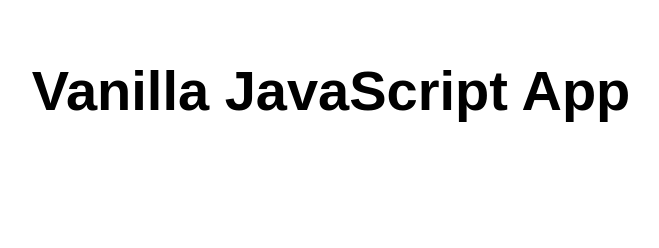
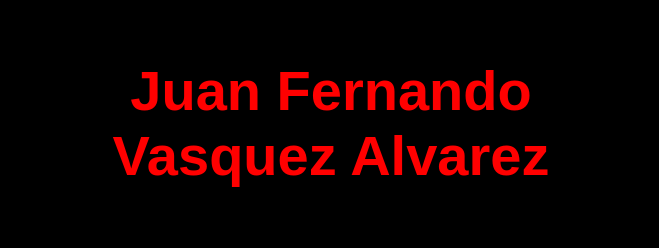
Before and after one commit to Juanferfox/Despliegue1, a website: page src/index.html in a window 1280 px wide. Shown: the whole page, without its empty margins (309-968 px from the left). Drawn offline with Linux system fonts and the light colour scheme.

Commit message:
primer commit

```diff
--- a/src/index.html
+++ b/src/index.html
@@ -5,12 +5,12 @@
   <meta charset="UTF-8">
   <meta name="viewport" content="width=device-width, initial-scale=1.0">
   <link rel="stylesheet" href="styles.css">
-  <title>Vanilla JavaScript App</title>
+  <title>Sena</title>
 </head>
 
 <body>
   <main>
-    <h1>Vanilla JavaScript App</h1>
+    <h1>Juan Fernando Vasquez Alvarez</h1>
   </main>
 </body>
 
--- a/src/styles.css
+++ b/src/styles.css
@@ -6,7 +6,7 @@ html, body {
   margin: 0;
   border: 0;
   padding: 0;
-  background-color: #fff;
+  background-color: black;
 }
 
 main {
@@ -18,4 +18,5 @@ main {
 main > h1 {
   text-align: center;
   font-size: 3.5em;
+  color: red;
 }
```
